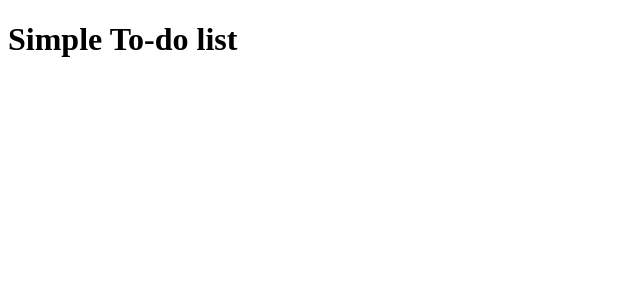
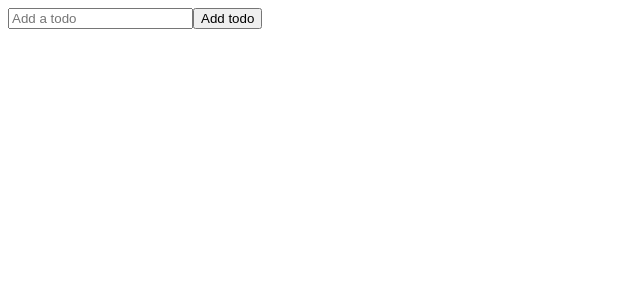
Before and after one commit to keydrb/flatiron-frontend-phase-2-project, a React (Create React App) app in the folder todo-list-app/: page / in a window 1280 px wide. Shown: the top 300 px of the page, without its empty margins (0-640 px from the left). Built offline with nearby package versions, Linux system fonts and the light colour scheme.

Commit message:
fixing up to do form

```diff
--- a/todo-list-app/src/App.js
+++ b/todo-list-app/src/App.js
@@ -1,10 +1,11 @@
 import React from 'react';
 import './App.css';
+import AddTodoForm from './components/AddTodoForm';
 
 function App() {
   return (
     <div className="todo-list-app">
-      <h1>Simple To-do list</h1>
+      <AddTodoForm/>
     </div>
   );
 }
--- a/todo-list-app/src/components/AddTodoForm.js
+++ b/todo-list-app/src/components/AddTodoForm.js
@@ -1,9 +1,20 @@
-import React from 'react'
+import React, { useState } from 'react';
 
 function AddTodoForm() {
+const [input, setInput] = useState('');
+
     return (
-        <div>
-            x
-        </div>
-    )
+       <form className='add-todo-form'>
+         <input
+            type='text'
+            placeholder='Add a todo'
+            value={input}
+            name='text'
+            className='todo-input'
+        />
+        <button className='add-todo-button'>Add todo</button>
+      </form>
+    );
 }
+
+export default AddTodoForm
```
